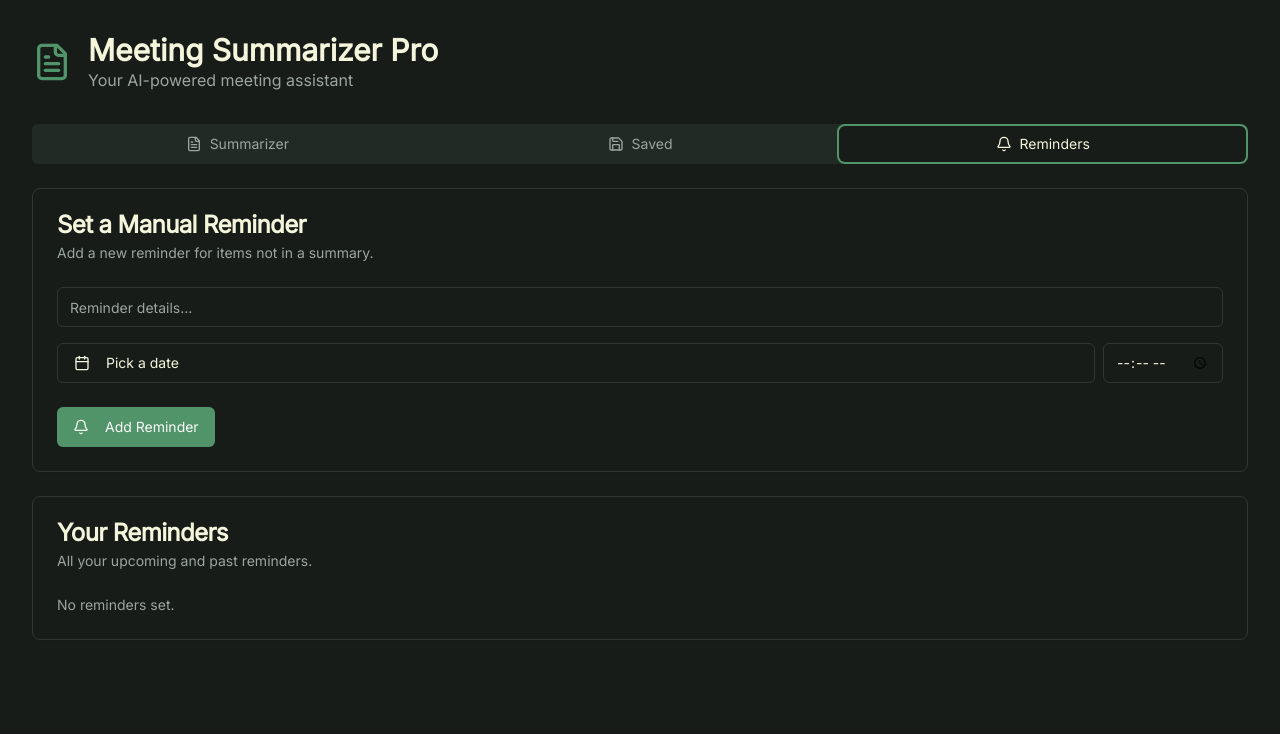
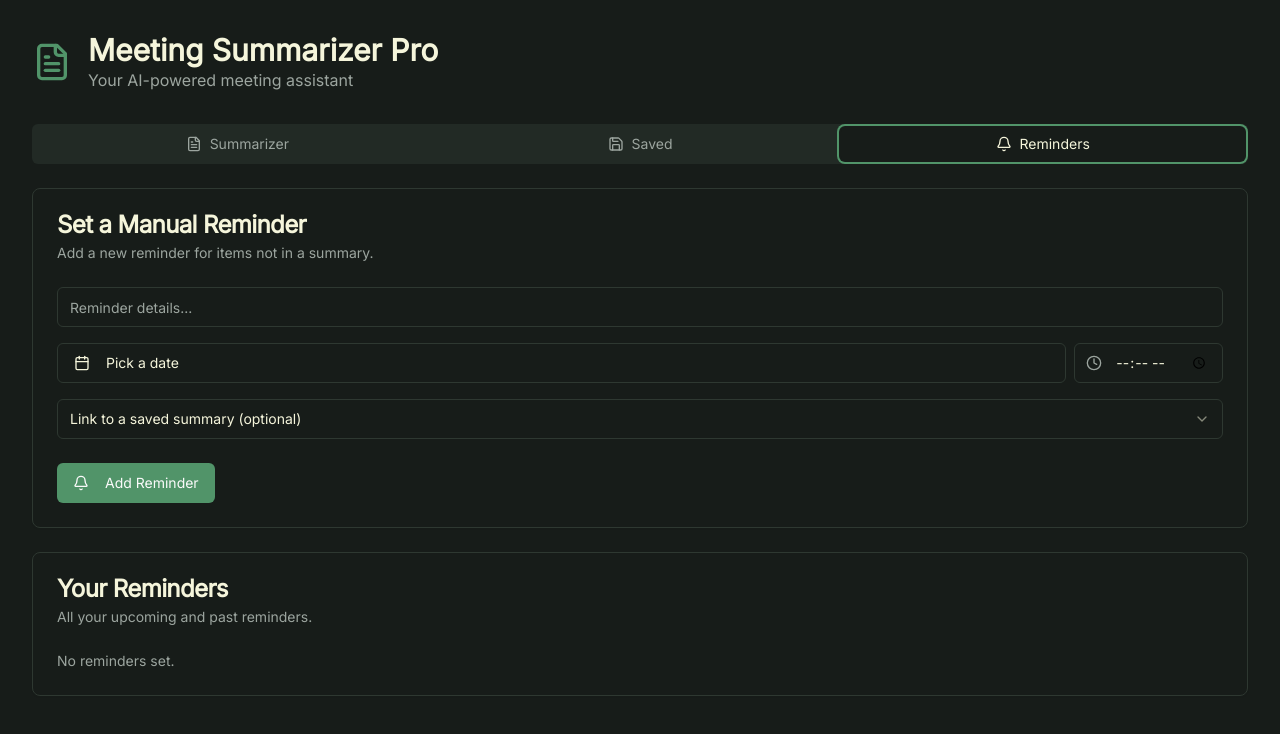
Before and after one commit to shreeramsworks/Meeting-Summarizer-Pro, a Next.js app: page / in a window 1280 px wide. Both pictures are taken after a click on the tab "Reminders". Shown: the top 734 px of the page. Built offline with nearby package versions, Linux system fonts and the light colour scheme; what @genkit-ai/googleai, genkit would draw is missing.

Commit message:
in select time give clock icon user will click o =n it and select time.a

```diff
--- a/src/components/MeetingSummarizer.tsx
+++ b/src/components/MeetingSummarizer.tsx
@@ -13,8 +13,10 @@ import { Popover, PopoverContent, PopoverTrigger } from "@/components/ui/popover
 import { Calendar } from "@/components/ui/calendar";
 import { Input } from "@/components/ui/input";
 import { Skeleton } from "@/components/ui/skeleton";
-import { FileText, Save, Bell, Calendar as CalendarIcon, Trash2, Loader2, Send, Upload, Link as LinkIcon } from "lucide-react";
+import { FileText, Save, Bell, Calendar as CalendarIcon, Trash2, Loader2, Send, Upload, Link as LinkIcon, Clock } from "lucide-react";
 import { format } from "date-fns";
+import { Select, SelectContent, SelectItem, SelectTrigger, SelectValue } from "@/components/ui/select";
+
 
 const WEBHOOK_URL = "https://adapted-mentally-chimp.ngrok-free.app/webhook-test/meetingsummerize";
 
@@ -28,6 +30,7 @@ export default function MeetingSummarizer() {
   const [reminderText, setReminderText] = useState("");
   const [reminderDate, setReminderDate] = useState<Date | undefined>();
   const [reminderTime, setReminderTime] = useState("");
+  const [manualReminderSummaryId, setManualReminderSummaryId] = useState<string | undefined>();
   const [isMounted, setIsMounted] = useState(false);
   const [activeTab, setActiveTab] = useState("summarizer");
   const fileInputRef = useRef<HTMLInputElement>(null);
@@ -170,12 +173,13 @@ export default function MeetingSummarizer() {
       id: new Date().toISOString(),
       text: reminderText,
       remindAt: finalReminderDate.getTime(),
-      summaryId: "manual", // Indicates a manually added reminder
+      summaryId: manualReminderSummaryId || "manual",
     };
     setReminders([newReminder, ...reminders].sort((a,b) => a.remindAt - b.remindAt));
     setReminderText("");
     setReminderDate(undefined);
     setReminderTime("");
+    setManualReminderSummaryId(undefined);
   };
 
   const handleDeleteSummary = (id: string) => {
@@ -332,7 +336,7 @@ export default function MeetingSummarizer() {
                   value={reminderText}
                   onChange={(e) => setReminderText(e.target.value)}
                 />
-                <div className="flex gap-2">
+                 <div className="flex flex-col sm:flex-row gap-2">
                     <Popover>
                         <PopoverTrigger asChild>
                         <Button variant={"outline"} className="w-full justify-start text-left font-normal">
@@ -344,13 +348,26 @@ export default function MeetingSummarizer() {
                         <Calendar mode="single" selected={reminderDate} onSelect={setReminderDate} initialFocus />
                         </PopoverContent>
                     </Popover>
+                    <div className="relative w-full sm:w-auto">
+                        <Clock className="absolute left-3 top-1/2 -translate-y-1/2 h-4 w-4 text-muted-foreground" />
                         <Input
                             type="time"
                             value={reminderTime}
                             onChange={(e) => setReminderTime(e.target.value)}
-                    className="w-[120px]"
+                            className="pl-10 w-full"
                         />
                     </div>
+                 </div>
+                <Select onValueChange={setManualReminderSummaryId} value={manualReminderSummaryId}>
+                    <SelectTrigger>
+                        <SelectValue placeholder="Link to a saved summary (optional)" />
+                    </SelectTrigger>
+                    <SelectContent>
+                        {savedSummaries.map(s => (
+                            <SelectItem key={s.id} value={s.id}>Summary from {format(new Date(s.timestamp), "PPP")}</SelectItem>
+                        ))}
+                    </SelectContent>
+                </Select>
               </CardContent>
               <CardFooter>
                 <Button onClick={handleAddReminder}><Bell className="mr-2 h-4 w-4" />Add Reminder</Button>
```
Lines whose indentation alone changed are shown as unchanged.
